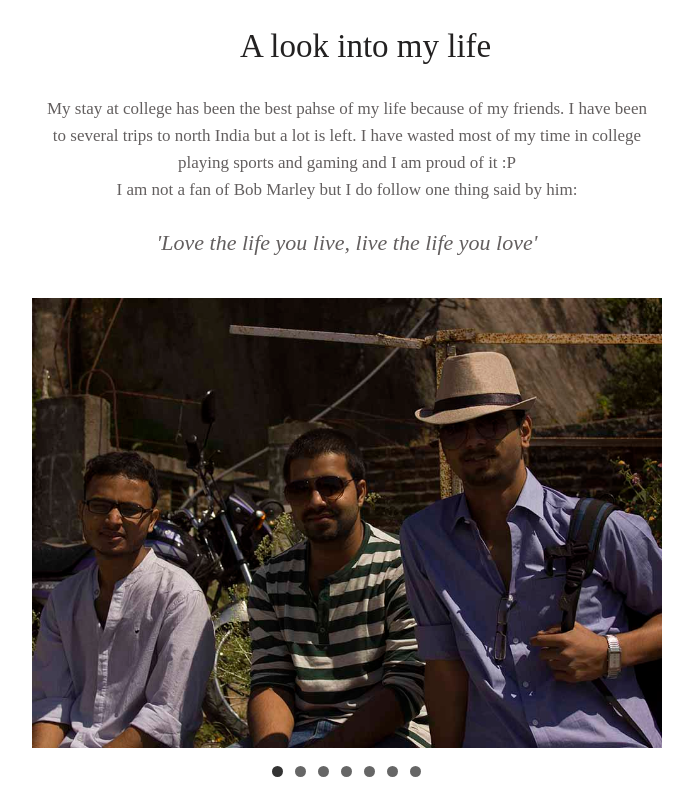
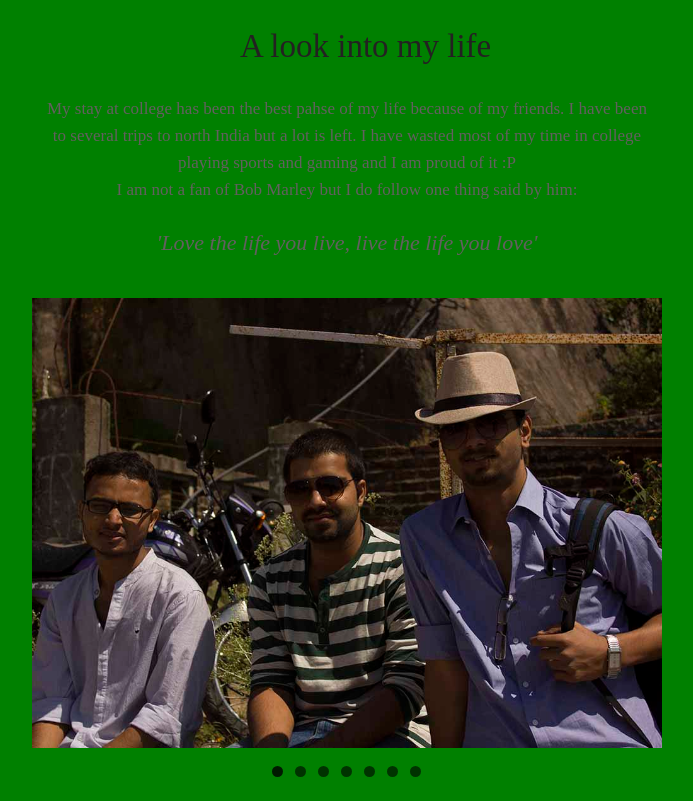
Before and after one commit to kumanurag/kumanurag.github.io, a plain HTML site: page index.html in a window 1280 px wide. Shown: the part 1464-2265 px from the top of the page, without its empty margins (353-1046 px from the left). Drawn offline with nearby package versions, Linux system fonts and the light colour scheme.

Commit message:
Update Secondpage.css

```diff
--- a/v3.0/css/Secondpage.css
+++ b/v3.0/css/Secondpage.css
@@ -6,11 +6,11 @@ body{
 #page2{																													/*Division for the entire page*/
 	/*color:red;*/
 	width: 100%;
-	min-width: 900px;
+	min-width: 600px;
 	left:0px;
 	/*display: inline-block;*/
 	position: relative;
-	/*background-color: green;*/
+	background-color: green;
 	height:auto;
 	top:100vh;
 	/*z-index: 5;*/
```
